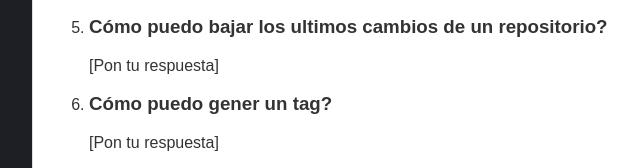
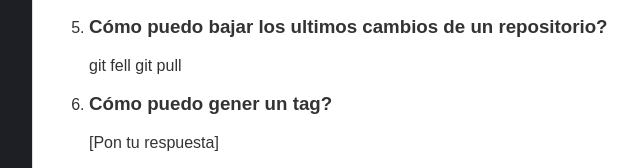
Before and after one commit to ticsacademy/examen-github, a plain HTML site: page index.html in a window 1280 px wide. Shown: the part 472-640 px from the top of the page, 159-799 px from the left. Drawn offline with Linux system fonts and the light colour scheme.

Commit message:
Quinta Respuesta #5

```diff
--- a/index.html
+++ b/index.html
@@ -35,7 +35,8 @@
                 </li>
                 <li>
                     <h3>Cómo puedo bajar los ultimos cambios de un repositorio?</h3>
-                    [Pon tu respuesta]
+                    git fell
+                    git pull
                 </li>
                 <li>
                     <h3>Cómo puedo gener un tag?</h3>
```
